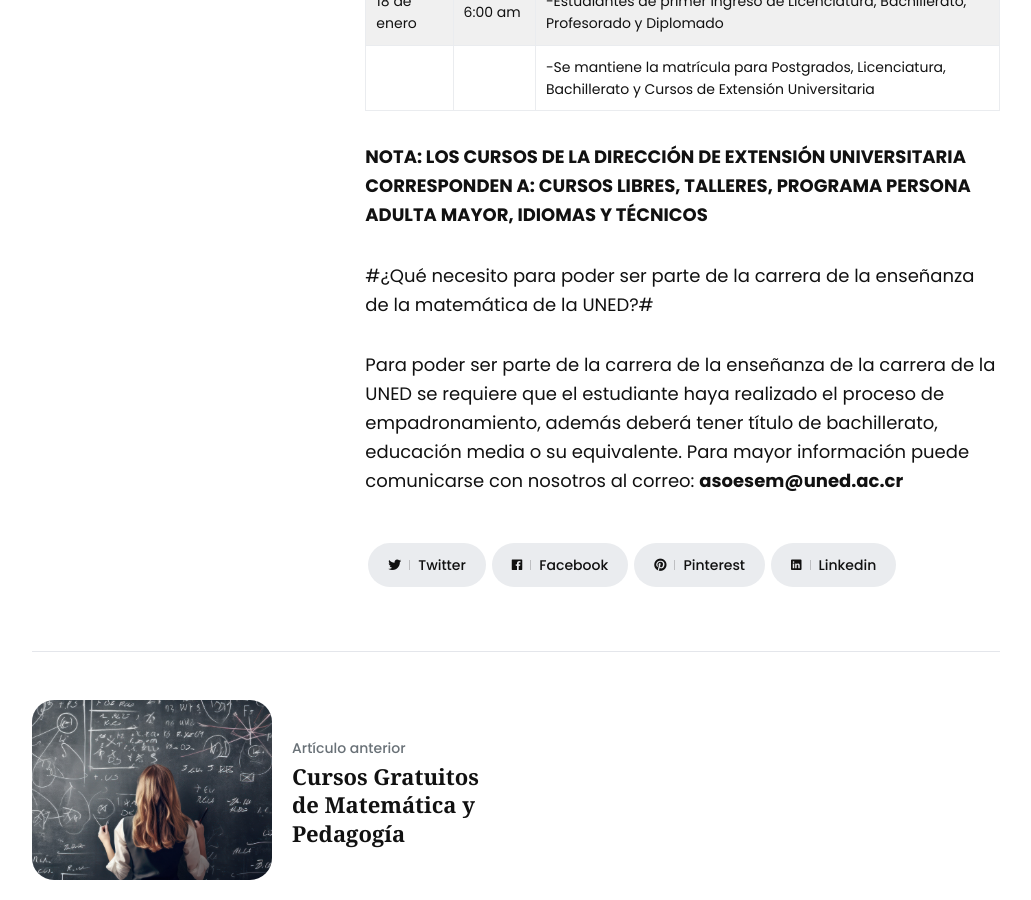
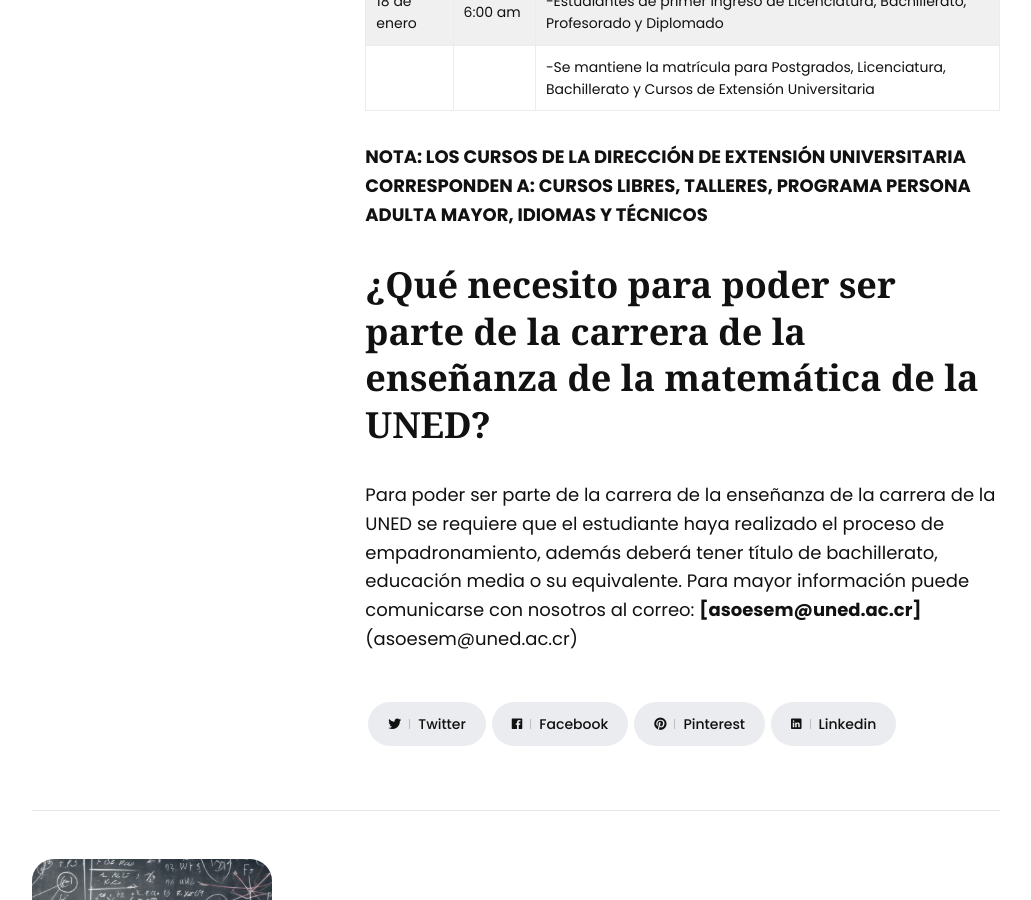
Before and after one commit to asoesem/asoesem.github.io, a Jekyll site: the page built from _posts/2023-06-12-primera-matricula-2024.md, in a window 1280 px wide and 900 px high, scrolled down 1510 px. Shown: the whole window, without its empty margins (124-1155 px from the left). Built offline with Jekyll 4.4.1, drawn with Linux system fonts in a browser that asks for light colours.

Commit message:
Update 2023-06-12-primera-matricula-2024.md

```diff
--- a/_posts/2023-06-12-primera-matricula-2024.md
+++ b/_posts/2023-06-12-primera-matricula-2024.md
@@ -32,7 +32,7 @@
 
 **NOTA: LOS CURSOS DE LA DIRECCIÓN DE EXTENSIÓN UNIVERSITARIA CORRESPONDEN A: CURSOS LIBRES, TALLERES, PROGRAMA PERSONA ADULTA MAYOR, IDIOMAS Y TÉCNICOS**
 
-#¿Qué necesito para poder ser parte de la carrera de la enseñanza de la matemática de la UNED?#
+# ¿Qué necesito para poder ser parte de la carrera de la enseñanza de la matemática de la UNED?
 
 Para poder ser parte de la carrera de la enseñanza de la carrera de la UNED se requiere que el estudiante haya realizado el proceso de empadronamiento, además deberá tener título de bachillerato, educación media o su equivalente.
-Para mayor información puede comunicarse con nosotros al correo: **asoesem@uned.ac.cr**
+Para mayor información puede comunicarse con nosotros al correo: **[asoesem@uned.ac.cr]** (asoesem@uned.ac.cr)
```
Also changed, not shown: other parts of _posts/2023-06-12-primera-matricula-2024.md (+1 -1 lines).
